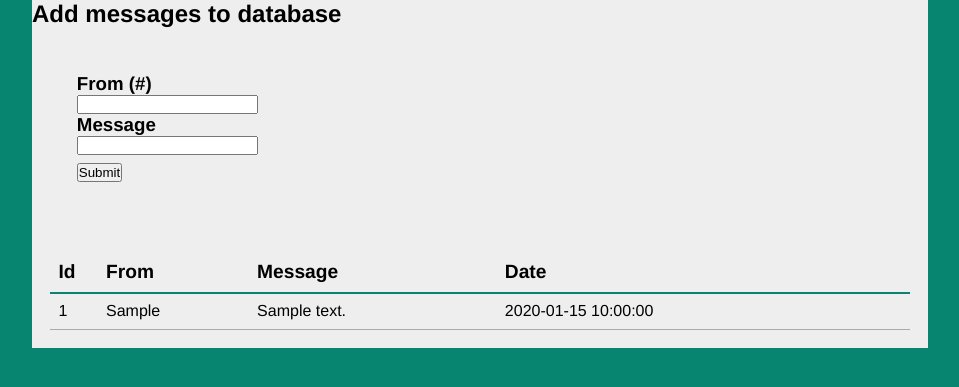
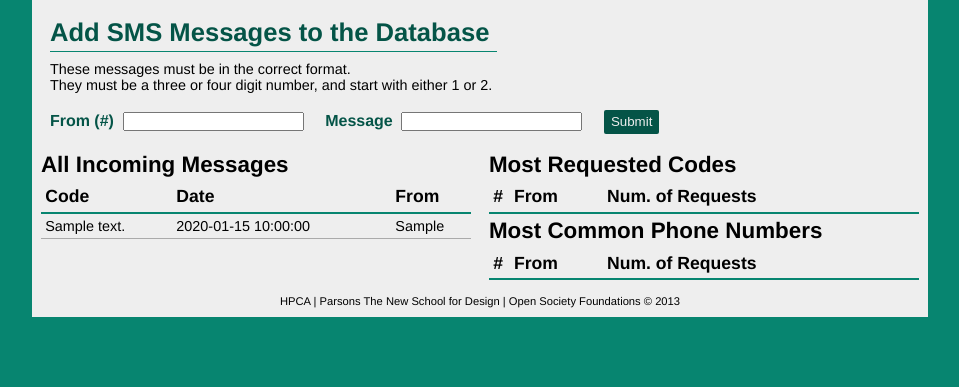
Before and after one commit to oherterich/owenherterich-web3, a PHP site: page / in a window 1280 px wide. Shown: the top 387 px of the page, without its empty margins (160-1119 px from the left). Run offline with PHP 8.4, Linux system fonts and the light colour scheme; tables that the repository leaves empty or names only in its code hold one stand-in row (values such as "Sample post"); lists and menus that the app fills with data are empty.

Commit message:
added more styles, and created more tables with database data

```diff
--- a/hwMySql/css/style.css
+++ b/hwMySql/css/style.css
@@ -11,24 +11,83 @@ body {
   margin: 0 auto;
   background-color: #eee; }
 
+#add-messages {
+  padding: 2%; }
+  #add-messages h1 {
+    color: #045447;
+    font-size: 1.6rem;
+    padding-bottom: 0.5%;
+    margin-bottom: 1%;
+    border-bottom: 1px solid #078570;
+    width: 52%; }
+  #add-messages p {
+    font-size: 0.9rem; }
+
 form {
-  padding: 5%; }
+  margin-top: 2%; }
+  form h3 {
+    display: inline;
+    margin-right: 1%;
+    font-size: 1.0rem;
+    color: #045447; }
+  form input {
+    margin-right: 2%; }
 
 #submit {
-  display: block;
-  margin: 1% 0; }
+  background: #045447;
+  border: none;
+  padding: 0.5% 0.8%;
+  color: #eee;
+  border-radius: 2px;
+  transition: background 0.5s; }
+  #submit:hover {
+    background: #078570;
+    transition: background 0.5s; }
+
+h2 {
+  padding: 0 2%;
+  font-size: 1.4rem; }
 
 table {
   width: 100%;
-  padding: 2%; }
+  padding: 1% 2%; }
   table tr:hover {
     background-color: #f5f5f5; }
   table th {
     padding: 1%;
     text-align: left;
     border-bottom: #078570 2px solid;
-    font-size: 1.2rem; }
+    font-size: 1.1rem; }
   table td {
+    font-size: 0.9rem;
     padding: 1%;
     text-align: left;
     border-bottom: #aaa 1px solid; }
+
+#alert {
+  display: block;
+  width: 80%;
+  margin: 2% auto;
+  text-align: center;
+  clear: both;
+  font-size: 0.8rem;
+  font-weight: normal;
+  color: red; }
+
+#main-table {
+  width: 50%;
+  float: left; }
+
+#common-codes-table {
+  width: 50%;
+  margin-left: 50%; }
+
+#common-numbers-table {
+  width: 50%;
+  margin-left: 50%; }
+
+footer {
+  clear: both;
+  font-size: 0.7em;
+  padding: 10px;
+  text-align: center; }
--- a/hwMySql/index.php
+++ b/hwMySql/index.php
@@ -6,22 +6,31 @@
 	</head>
 	<body>
 		<section id="main">
-			<h1>Add messages to database</h1>
+			<article id="add-messages">
+				<h1>Add SMS Messages to the Database</h1>
+				<p>These messages must be in the correct format.</p>
+				<p>They must be a three or four digit number, and start with either 1 or 2.</p>
 				<form action="index.php" method="post">
 					<h3>From (#)</h3><input type="text" name="from">
 					<h3>Message</h3><input type="text" name="message">
 					<input type="submit" id="submit">
 				</form>
+			</article>
+
+			<article id="main-table">
+			<h2>All Incoming Messages</h2>
 			<table cellspacing="0">
 				<tbody>
 					<tr>
-						<th>Id</th>
+						<th>Code</th>
+						<th>Date</th>
 						<th>From</th>
-						<th>Message</th>
-						<th>Date</th>
 					</tr>
 
 <?php
+
+	$messageList = [];
+	$fromList = [];
 
 	$mysql = mysql_connect('localhost', 'root', 'root');
 
@@ -36,45 +45,131 @@
 	$query = mysql_query($sql);
 
 	while ($data = mysql_fetch_assoc($query)){
+
+		array_push($messageList, $data['message']);
+		array_push($fromList, $data['from_num']);
+
 		echo "<tr>";
-		echo "<td>" . $data['id'] . "</td>";
-		echo "<td>" . $data['from_num'] . "</td>";
 		echo "<td>" . $data['message'] . "</td>";
 		echo "<td>" . $data['date_sent'] . "</td>";
+		echo "<td>" . $data['from_num'] . "</td>";
 		echo "</tr>";
 	}
 
 	echo "</tbody>";
 	echo "</table>";
+	echo "</article>"
 
+?>
+	<article id="common-codes-table">
+	<h2>Most Requested Codes</h2>
+	<table cellspacing="0">
+				<tbody>
+					<tr>
+						<th>#</th>
+						<th>From</th>
+						<th>Num. of Requests</th>
+					</tr>
+
+<?php
+
+	$countMessages = array_count_values($messageList);
+	arsort($countMessages);
+
+	$num = 1;
+	foreach( $countMessages as $x=>$x_value) {
+		if ($x_value > 1) {
+			echo "<tr>";
+			echo "<td>" . $num . "</td>";
+			echo "<td>" . $x . "</td>";
+			echo "<td>" . $x_value . " Requests</td>";
+			echo "</tr>";
+
+			$num += 1;
+		}
+	}
+
+	echo "</tbody>";
+	echo "</table>";
+	echo "</article>";
+
+?>	<article id="common-numbers-table">
+	<h2>Most Common Phone Numbers</h2>
+	<table cellspacing="0">
+				<tbody>
+					<tr>
+						<th>#</th>
+						<th>From</th>
+						<th>Num. of Requests</th>
+					</tr>
+
+<?php
+
+	$countFrom = array_count_values($fromList);
+	arsort($countFrom);
+
+	$num = 1;
+	foreach($countFrom as $x=>$x_value) {
+		if ($x_value > 1) {
+			echo "<tr>";
+			echo "<td>" . $num . "</td>";
+			echo "<td>" . $x . "</td>";
+			echo "<td>" . $x_value . "</td>";
+			echo "</tr>";
+
+			$num += 1;
+		}
+	}
+
+	echo "</tbody>";
+	echo "</table>";
+	echo "</article>";
+
+
+	//Get information from form
 	if( isset( $_POST['from']) && isset( $_POST['message']) ) {
 
 		if ($_POST['from'] == "" || $_POST['message'] == "") {
-			echo "You did not enter all of the fields.";
+			echo "<div id='alert'><h3>You did not enter all of the fields. Please try again.</h3></div>";
 		}
 		else {
+			$message = $_POST['message'];
+			$first = substr($message, 0, 1);
+			$length = strlen($message);
+
+			//Only add message to database if it is correctly formatted.
+			if ($first == '1' || $first == '2') {
+				if ($length == 3 || $length == 4) {
 					$sql = "SELECT id FROM Basic";
 					$query = mysql_query($sql);
+
 					while ($data = mysql_fetch_assoc($query)) {
 						$last_id = $data['id'];
 					}
 
 					$id = $last_id + 1;
+					$message_id = rand(1000000, 9999999);
 					$from = $_POST['from'];
-			$message = $_POST['message'];
 					$date = date('d-m-Y H:i:s');
 
-			$sql = "INSERT INTO Basic (id, from_num, message, date_sent) VALUES ('$id' , '$from' , '$message' , '$date')";
+					$sql = "INSERT INTO Basic (id, message_id, from_num, message, date_sent) VALUES ('$id' ,'$message_id', '$from' , '$message' , '$date')";
 					$query = mysql_query($sql);
 
 					echo mysql_error();
+				}
+			}
+			else {
+				echo "<div id='alert'><h3>You submitted an incorrectly formatted message! Please try again.</h3></div>";
+			}
 		}
 	}
 
 
 ?>
 
-
-
+		<footer>
+			<p>HPCA  |  Parsons The New School for Design  |  Open Society Foundations &copy; 2013</p>
+		</footer>
+	</section>
 	</body>
 </html>
--- a/hwMySql/scss/style.scss
+++ b/hwMySql/scss/style.scss
@@ -11,18 +11,60 @@ body {
 	background-color: #eee;
 }
 
+#add-messages{
+	padding: 2%;
+
+	h1 {
+		color: #045447;
+		font-size: 1.6rem;
+		padding-bottom: 0.5%;
+		margin-bottom: 1%;
+		border-bottom: 1px solid #078570;
+		width: 52%;
+	}
+
+	p {
+		font-size: 0.9rem;
+	}
+}
+
 form {
-	padding: 5%;
+	margin-top: 2%;
+
+	h3 {
+		display: inline;
+		margin-right: 1%;
+		font-size: 1.0rem;
+		color: #045447;
+	}
+
+	input {
+		margin-right: 2%;
+	}
 }
 
 #submit {
-	display: block;
-	margin: 1% 0;
+	background: #045447;
+	border: none;
+	padding: 0.5% 0.8%;
+	color: #eee;
+	border-radius: 2px;
+	transition: background 0.5s;
+
+	&:hover {
+		background: #078570;
+		transition: background 0.5s;
+	}
+}
+
+h2 {
+	padding: 0 2%;
+	font-size: 1.4rem;
 }
 
 table {
 	width: 100%;
-	padding: 2%;
+	padding: 1% 2%;
 
 	tr:hover {
 		background-color: #f5f5f5;
@@ -32,12 +74,46 @@ table {
 		padding: 1%;
 		text-align: left;
 		border-bottom: #078570 2px solid;
-		font-size: 1.2rem;
+		font-size: 1.1rem;
 	}
 
 	td {
+		font-size: 0.9rem;
 		padding: 1%;
 		text-align: left;
 		border-bottom: #aaa 1px solid;
 	}
 }
+
+#alert {
+	display: block;
+	width: 80%;
+	margin: 2% auto;
+	text-align: center;
+	clear: both;
+	font-size: 0.8rem;
+	font-weight: normal;
+	color: red;
+}
+
+#main-table {
+	width: 50%;
+	float: left;
+}
+
+#common-codes-table {
+	width: 50%;
+	margin-left: 50%;
+}
+
+#common-numbers-table {
+	width: 50%;
+	margin-left: 50%;
+}
+
+footer {
+	clear: both;
+	font-size: 0.7em;
+	padding: 10px;
+	text-align: center;
+}
```
Lines whose indentation alone changed are shown as unchanged.
